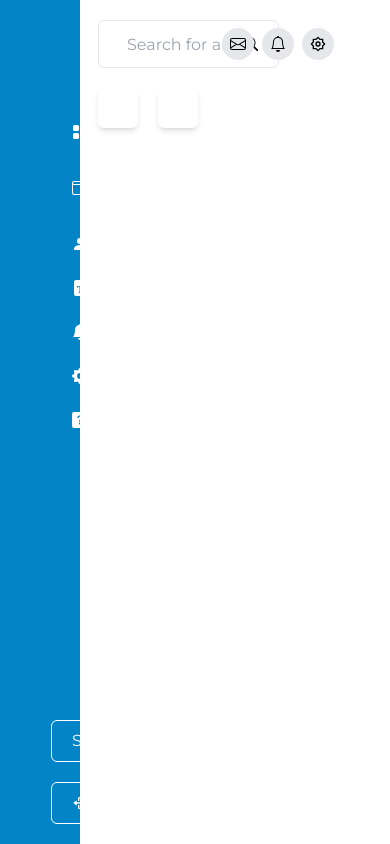
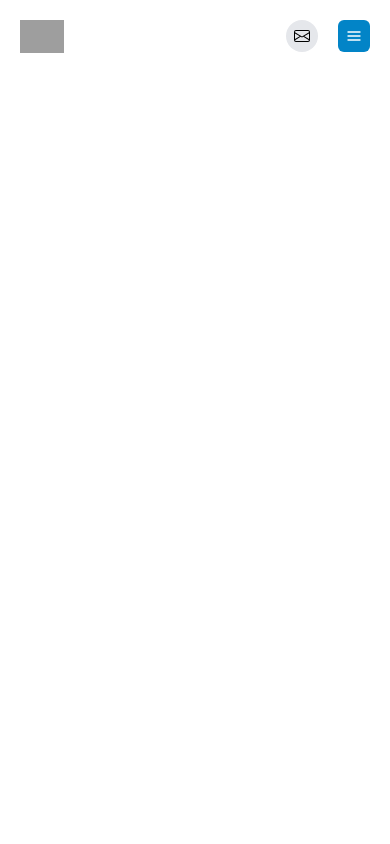
Before and after one commit to sazzy-josh/arteri-copy, a React (Create React App) app: page /dashboard in a window 390 px wide. Built offline with nearby package versions, Linux system fonts and the light colour scheme; grey boxes are pictures that could not be loaded.

Commit message:
mobile view

```diff
--- a/src/components/container/Container.js
+++ b/src/components/container/Container.js
@@ -3,7 +3,7 @@ import React from "react";
 const Container = ({ children }) => {
   return (
     <>
-      <div className="w-full container px-5">{children}</div>
+      <div className="w-full container lg:px-5 md:px-5 px-0">{children}</div>
     </>
   );
 };
--- /dev/null
+++ b/src/components/head/MobileHeader.js
@@ -0,0 +1,48 @@
+import React from "react";
+import { FiX, FiMenu } from "react-icons/fi";
+import { BsEnvelope } from "react-icons/bs";
+import SideMenu from "../nav/SideBar";
+
+const MobileHeader = ({ open, setOpen, selectDash }) => {
+  return (
+    <div className="w-screen">
+      <div className="w-full flex flex-row justify-start items-start">
+        <div className="w-full mr-auto">
+          {open ? (
+            <div className="w-full transition-all ease-in-out duration-300">
+              <SideMenu selectDash={selectDash} />
+            </div>
+          ) : (
+            <div className="flex flex-col justify-start cursor-pointer items-start py-5 pl-5">
+              <img
+                src="https://res.cloudinary.com/vtu-tech-solutions/image/upload/v1658069397/isedowo/Ellipse_40_ptkvzp.svg"
+                height="44px"
+                width="44px"
+                alt="Avatar"
+              />
+            </div>
+          )}
+        </div>
+        <div className="w-full ml-auto flex flex-row justify-end items-end cursor-pointer">
+
+          <div className="flex flex-row justify-center items-center" onClick={setOpen}>
+          <div className=" bg-gray-200 p-2 rounded-full h-8 w-8 cursor-pointer flex flex-col justify-center items-center my-5 ">
+            <BsEnvelope />
+          </div>
+            {open ? (
+              <div className="p-2 rounded-md bg-sky-600 h-8 w-8 m-5 mr-5 text-white">
+                <FiX />
+              </div>
+            ) : (
+              <div className="p-2 rounded-md bg-sky-600 h-8 w-8 m-5 mr-5 text-white">
+                <FiMenu />
+              </div>
+            )}
+          </div>
+        </div>
+      </div>
+    </div>
+  );
+};
+
+export default MobileHeader;
--- a/src/components/nav/SideBar.js
+++ b/src/components/nav/SideBar.js
@@ -3,7 +3,7 @@ import * as Icon from "react-icons/bs";
 import { BiLogOut } from "react-icons/bi";
 import Logo from "../Logo";
 
-const SideMenu = () => {
+const SideMenu = ({ selectDash }) => {
   return (
     <div className="bg-sky-600 h-screen flex flex-col justify-start items-start w-full px-10">
       <div className="w-full mt-20 mb-10">
@@ -11,7 +11,13 @@ const SideMenu = () => {
       </div>
       <div className="flex flex-col justify-between items-center h-screen">
         <div className="mb-auto w-full">
-          <div className="flex flex-row justify-start items-center font-semibold text-white cursor-pointer hover:transition-all ease-in-out hover:bg-white hover:text-sky-600 hover:px-0 px-5 hover:py-2 hover:rounded-md">
+          <div
+            className={
+              selectDash
+                ? `flex flex-row justify-start items-center font-semibold text-sky-600 cursor-pointer hover:transition-all ease-in-out bg-white px-0 py-2 rounded-md`
+                : `flex flex-row justify-start items-center font-semibold text-white cursor-pointer hover:transition-all ease-in-out hover:bg-white hover:text-sky-600 hover:px-0 px-5 hover:py-2 hover:rounded-md`
+            }
+          >
             <span className="mr-4 pl-3">
               <Icon.BsFillGridFill />
             </span>
--- a/src/pages/dashboard/Dashboard.js
+++ b/src/pages/dashboard/Dashboard.js
@@ -1,29 +1,34 @@
-import React from "react";
+import React, { useState, useEffect } from "react";
 import LargeCard from "../../components/cards/LargeCard";
 import Container from "../../components/container/Container";
 import Header from "../../components/head/Header";
+import MobileHeader from "../../components/head/MobileHeader";
 import SideMenu from "../../components/nav/SideBar";
 
 const Dashboard = () => {
+  const [isOpen, setIsOpen] = useState(false);
   return (
     <div className="w-screen">
       <div className="w-full flex flex-row justify-start items-start">
-        <div className="w-1/5">
-          <SideMenu />
+        <div className="w-1/5 hidden lg:flex md:flex">
+          <SideMenu selectDash={true} />
         </div>
-        <div className="w-4/5">
+        <div className="lg:w-4/5 w-full">
           <Container>
-            <div className="w-full my-5">
-                <Header />
+            <div className="w-full my-5 lg:flex md:flex hidden">
+              <Header />
             </div>
-            <div className="w-full flex flex-row justify-start items-start">
+            <div className="w-screen lg:hidden md:hidden flex">
+              <MobileHeader selectDash={true} open={isOpen} setOpen={() => setIsOpen(!isOpen)} />
+            </div>
+            {isOpen && <div className="w-full flex flex-row justify-start items-start">
               <div className="">
                 <LargeCard />
               </div>
               <div className="">
                 <LargeCard />
               </div>
-            </div>
+            </div>}
           </Container>
         </div>
       </div>
```
